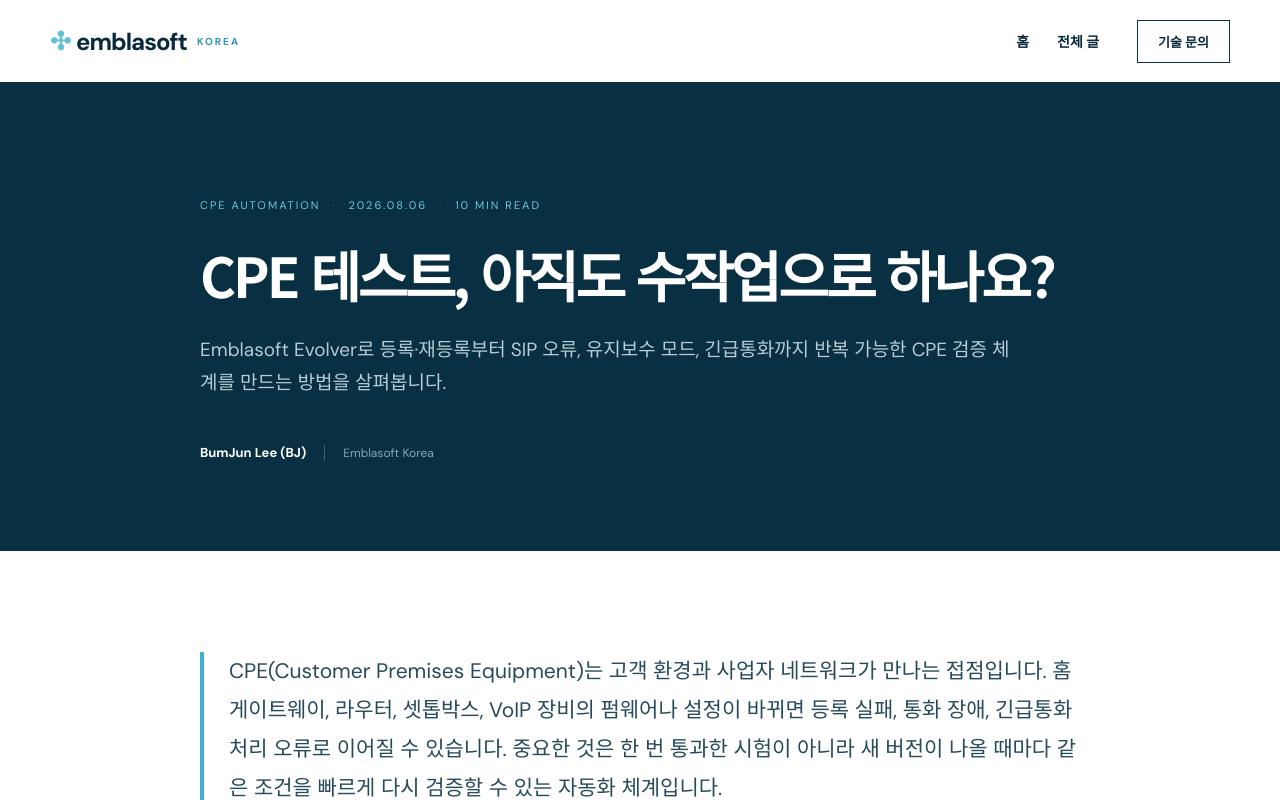
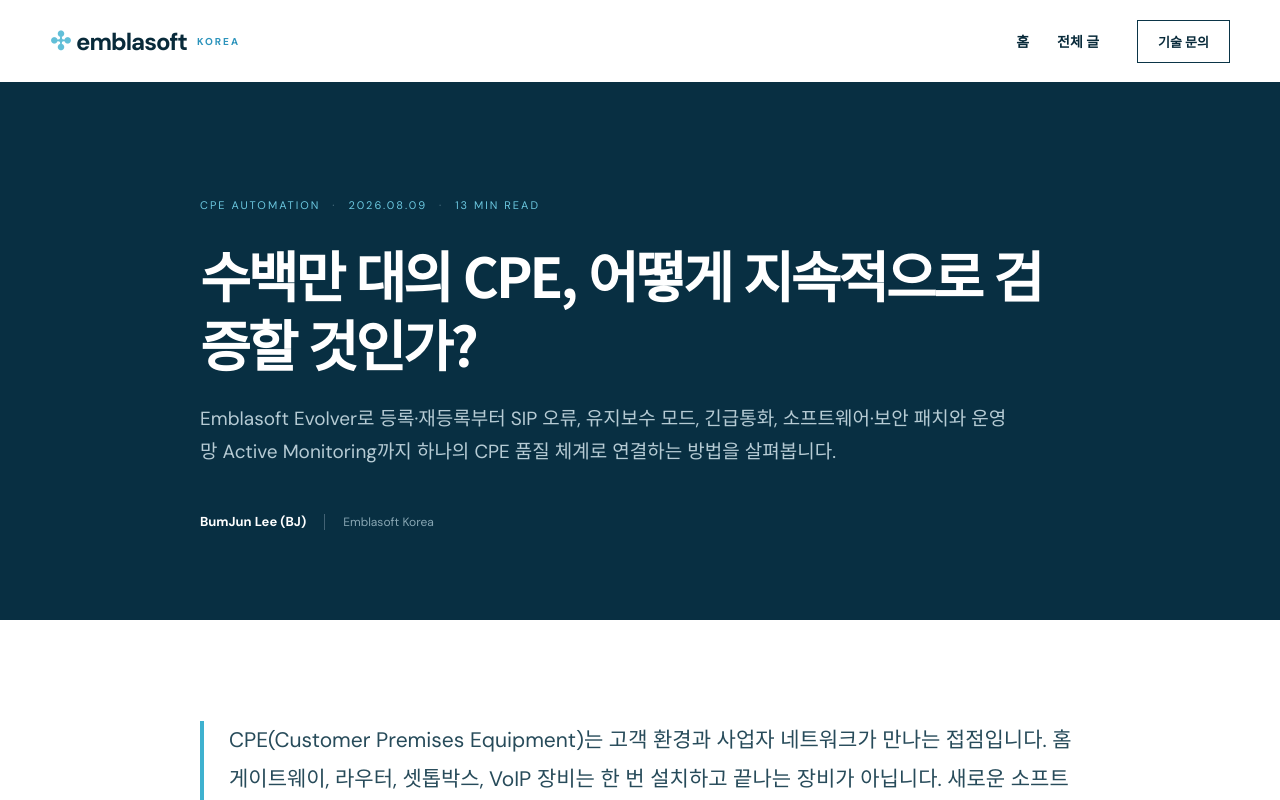
Before and after one commit to mystar11/emblasoft-kr, a Next.js app: page /blog/cpe-automation-sip-ims in a window 1280 px wide. Shown: the top 800 px of the page. Built offline with nearby package versions, Linux system fonts and the light colour scheme.

Commit message:
Expand CPE article with July 22 Emblasoft material

```diff
--- a/app/blog/cpe-automation-sip-ims/page.tsx
+++ b/app/blog/cpe-automation-sip-ims/page.tsx
@@ -2,30 +2,34 @@
 import TechnicalArticle from "../TechnicalArticle";
 
 export const metadata: Metadata = {
-  title: "CPE 자동화 테스트: Emblasoft Evolver로 SIP/IMS 검증하기",
-  description: "SIP/IMS CPE의 등록·재등록, 오류 응답, 유지보수 모드와 긴급통화를 자동 검증하는 방법과 유럽 통신사 적용 사례를 소개합니다.",
-  keywords: ["Emblasoft", "Evolver", "CPE 테스트", "SIP 테스트", "IMS 테스트", "자동화 테스트", "CI/CD/CT", "긴급통화"],
+  title: "CPE 자동화 테스트: Emblasoft Evolver로 대규모 CPE 전체 라이프사이클 검증하기",
+  description: "Emblasoft의 2026년 7월 22일 CPE 자료와 유럽 대형 통신사 사례를 바탕으로 SIP/IMS CPE의 기능·성능·보안·업데이트·Active Monitoring을 자동화하는 방법을 설명합니다.",
+  keywords: ["Emblasoft", "Evolver", "CPE 테스트", "SIP 테스트", "IMS 테스트", "자동화 테스트", "CI/CD/CT", "긴급통화", "Active Monitoring", "Cyber Resilience"],
 };
 
 export default function Page(){
   return <TechnicalArticle
     category="CPE AUTOMATION"
-    date="2026.08.06"
-    title="CPE 테스트, 아직도 수작업으로 하나요?"
-    dek="Emblasoft Evolver로 등록·재등록부터 SIP 오류, 유지보수 모드, 긴급통화까지 반복 가능한 CPE 검증 체계를 만드는 방법을 살펴봅니다."
-    read="10"
-    lead="CPE(Customer Premises Equipment)는 고객 환경과 사업자 네트워크가 만나는 접점입니다. 홈 게이트웨이, 라우터, 셋톱박스, VoIP 장비의 펌웨어나 설정이 바뀌면 등록 실패, 통화 장애, 긴급통화 처리 오류로 이어질 수 있습니다. 중요한 것은 한 번 통과한 시험이 아니라 새 버전이 나올 때마다 같은 조건을 빠르게 다시 검증할 수 있는 자동화 체계입니다."
+    date="2026.08.09"
+    title="수백만 대의 CPE, 어떻게 지속적으로 검증할 것인가?"
+    dek="Emblasoft Evolver로 등록·재등록부터 SIP 오류, 유지보수 모드, 긴급통화, 소프트웨어·보안 패치와 운영망 Active Monitoring까지 하나의 CPE 품질 체계로 연결하는 방법을 살펴봅니다."
+    read="13"
+    lead="CPE(Customer Premises Equipment)는 고객 환경과 사업자 네트워크가 만나는 접점입니다. 홈 게이트웨이, 라우터, 셋톱박스, VoIP 장비는 한 번 설치하고 끝나는 장비가 아닙니다. 새로운 소프트웨어 릴리스, 보안 패치, 하드웨어 변경과 유지보수 이벤트가 계속 발생합니다. CPE 자산이 수십만·수백만 대로 늘어날수록 품질 문제는 개별 장비 시험이 아니라 전체 CPE Estate의 지속적인 검증과 운영 문제로 바뀝니다. Emblasoft가 2026년 7월 22일 소개한 CPE 검증 관점도 바로 이 지점을 강조합니다."
     sections={[
-      {title:"왜 CPE 테스트가 점점 더 어려워지는가",paragraphs:["같은 기능을 제공하는 CPE라도 벤더, 하드웨어 리비전, 펌웨어, SIP 구현 방식과 IMS 설정에 따라 반응이 다를 수 있습니다. 신규 장비 도입뿐 아니라 기존 장비의 업데이트와 상태 변경까지 지속적으로 검증해야 하는 이유입니다.","수작업 테스트의 가장 큰 한계는 속도만이 아닙니다. 작업자마다 절차가 달라질 수 있어 동일 조건의 반복 검증과 결과 추적이 어렵고, 멀티벤더 장비와 릴리스가 늘어날수록 이 문제가 커집니다."]},
-      {title:"Evolver는 테스트 환경에서 무엇을 대신하는가",paragraphs:["Emblasoft Evolver는 기능·성능 테스트와 Active Monitoring을 자동화하고 SIP 기반 IMS 장비 및 CPE와 직접 상호작용하며 시그널링과 미디어를 제어합니다. 장비 특성에 따라 REST, SOAP, Telnet, SSH, 아날로그 포트 등 다양한 제어 경로도 사용할 수 있습니다.","CPE 등록에 필요한 DHCP와 DNS 역할을 에뮬레이션할 수 있어 IP 주소와 네트워크 설정을 의도적으로 변경하면서 등록·재등록 절차가 기대대로 동작하는지 검증할 수 있습니다."]},
-      {title:"정상 통화보다 상태 변화와 오류를 자동화해야 합니다",paragraphs:["효과적인 CPE 자동화는 정상 상태만 확인하지 않습니다. 초기 등록과 재등록, SIP 4xx·5xx·6xx 오류 응답, In-Service에서 Maintenance로의 상태 전이, 전원 중단과 유사한 이벤트, 복구 후 서비스 정상화까지 실제 운영 조건을 반복 재현해야 합니다.","특히 긴급통화는 일반 서비스 상태뿐 아니라 유지보수와 복구 과정에서도 사업자 정책과 규정에 맞는 경로로 처리되는지 별도 시나리오로 검증해야 합니다."],points:["등록/재등록: 주소·설정 변경과 만료 후 REGISTER 동작 확인","오류 처리: 4xx·5xx·6xx 이후 재시도·종료·상태 유지 정책 확인","상태 전이: In-Service·Maintenance·Out-of-Service 조건별 서비스 동작 확인","복구: 전원/상태 이벤트 이후 재등록과 서비스 정상화 확인"]},
-      {title:"상태 전이를 하나의 긴 스크립트로 만들 필요는 없습니다",paragraphs:["Evolver 사례에서 유용한 기능 중 하나는 CPE 상태를 중앙에서 원격 변경하고 서로 다른 스크립트가 공통 상태 파라미터를 공유하는 방식입니다. 원문은 이를 cross-script manoeuvring이라고 설명합니다.","상태와 조건을 재사용하면 정상 등록, 유지보수 진입, 긴급통화, 복구 같은 절차를 모듈화해 복합 시나리오를 만들 수 있고, 특정 펌웨어나 장비 모델만 선택해 같은 테스트를 다시 실행하기도 쉬워집니다."]},
-      {title:"CI/CD/CT에 연결하면 테스트가 릴리스 프로세스가 됩니다",paragraphs:["새 펌웨어나 설정이 준비될 때 정해진 CPE 회귀 테스트를 자동 실행하고 필수 시나리오가 기준을 만족할 때만 다음 단계로 넘어가도록 구성하면 시험이 배포 절차의 일부가 됩니다.","On-demand 시험, 야간 회귀, 릴리스 게이트와 감사 추적을 같은 자동화 체계에 연결하면 장비 종류와 릴리스 횟수가 늘어날수록 효과가 커집니다."],points:["On-demand: 특정 장비와 시나리오를 즉시 실행","Scheduled: 다수 CPE를 야간·주기적으로 배치 검증","Release gate: 필수 시나리오 통과 여부를 배포 조건으로 활용","Audit trail: 릴리스·롤백 시점의 결과와 로그를 추적 가능하게 보존"]},
+      {title:"CPE 시험을 개별 장비 시험이 아니라 Estate Assurance로 봐야 합니다",paragraphs:["Emblasoft가 2026년 7월 22일 소개한 CPE 관련 자료의 핵심 메시지는 명확합니다. 통신사가 관리하는 CPE는 소비자와 기업 고객을 합쳐 수백만 대까지 늘어날 수 있으며, 서비스·소프트웨어 업데이트와 보안 패치를 전체 자산에 안정적으로 적용하는 것은 단순한 기능시험 이상의 문제입니다.","CPE 한 모델이 정상 동작한다고 해서 전체 자산이 안전한 것은 아닙니다. 동일 제품도 하드웨어 리비전, 펌웨어, 설정, 가입 서비스, 지역별 네트워크 구성과 업데이트 이력에 따라 행동이 달라질 수 있습니다. 따라서 시험 대상은 장비 한 대가 아니라 ‘모델 × 펌웨어 × 설정 × 서비스 × 상태’의 조합으로 관리해야 합니다."],points:["Device model / hardware revision","Firmware and software release","SIP/IMS and network configuration","Consumer / Business service profile","In-Service / Maintenance / Out-of-Service state","Security patch and rollback status"]},
+      {title:"왜 CPE 테스트가 점점 더 어려워지는가",paragraphs:["같은 기능을 제공하는 CPE라도 벤더, 하드웨어 리비전, 펌웨어, SIP 구현 방식과 IMS 설정에 따라 반응이 다를 수 있습니다. 신규 장비 도입뿐 아니라 기존 장비의 업데이트와 상태 변경까지 지속적으로 검증해야 하는 이유입니다.","수작업 테스트의 가장 큰 한계는 속도만이 아닙니다. 작업자마다 절차가 달라질 수 있어 동일 조건의 반복 검증과 결과 추적이 어렵고, 멀티벤더 장비와 릴리스가 늘어날수록 이 문제가 커집니다. 특히 대규모 CPE Estate에서는 모든 조합을 사람이 반복 검증하는 방식 자체가 확장되지 않습니다."]},
+      {title:"Evolver는 테스트 환경에서 무엇을 대신하는가",paragraphs:["Emblasoft Evolver는 기능·성능 테스트와 Active Monitoring을 자동화하고 SIP 기반 IMS 장비 및 CPE와 직접 상호작용하며 시그널링과 미디어를 제어합니다. 장비 특성에 따라 REST, SOAP, Telnet, SSH, 아날로그 포트 등 다양한 제어 경로도 사용할 수 있습니다.","CPE 등록에 필요한 DHCP와 DNS 역할을 에뮬레이션할 수 있어 IP 주소와 네트워크 설정을 의도적으로 변경하면서 등록·재등록 절차가 기대대로 동작하는지 검증할 수 있습니다. 중요한 점은 CPE 자체만 확인하는 것이 아니라 CPE가 실제 사업자 서비스와 상호작용하는 전체 절차를 반복하는 것입니다."]},
+      {title:"정상 통화보다 상태 변화와 오류를 자동화해야 합니다",paragraphs:["효과적인 CPE 자동화는 정상 상태만 확인하지 않습니다. 초기 등록과 재등록, SIP 4xx·5xx·6xx 오류 응답, In-Service에서 Maintenance로의 상태 전이, 전원 중단과 유사한 이벤트, 복구 후 서비스 정상화까지 실제 운영 조건을 반복 재현해야 합니다.","특히 긴급통화는 일반 서비스 상태뿐 아니라 유지보수와 복구 과정에서도 사업자 정책과 규정에 맞는 경로로 처리되는지 별도 시나리오로 검증해야 합니다."],points:["등록/재등록: 주소·설정 변경과 만료 후 REGISTER 동작 확인","오류 처리: 4xx·5xx·6xx 이후 재시도·종료·상태 유지 정책 확인","상태 전이: In-Service·Maintenance·Out-of-Service 조건별 서비스 동작 확인","복구: 전원/상태 이벤트 이후 재등록과 서비스 정상화 확인","Emergency service: Maintenance·Recovery 중 긴급통화 처리 확인"]},
+      {title:"소프트웨어 업데이트와 보안 패치는 배포 전후를 모두 검증해야 합니다",paragraphs:["7월 22일 자료가 추가로 강조하는 부분은 CPE의 품질 보증이 신규 장비 인증에 끝나지 않는다는 점입니다. 통신사는 새로운 소프트웨어 릴리스, 기능 업데이트, 보안 패치와 장비 변경을 계속 배포해야 하며, 각 변경이 기존 서비스에 영향을 주지 않는지 반복 검증해야 합니다.","따라서 Release 전에는 Lab 또는 Pre-production에서 기능·성능·예외 시나리오를 실행하고, 배포 이후에는 Active Monitoring을 이용해 실제 서비스가 예상한 상태를 유지하는지 지속적으로 확인하는 구조가 적합합니다. 보안 패치가 취약점을 해결했더라도 SIP 등록, 음성 서비스, 긴급통화 또는 다른 서비스의 품질을 저하시킨다면 운영 측면에서는 완전한 성공으로 보기 어렵습니다."],points:["Pre-deployment: 기능·회귀·성능·보안 영향 검증","Rollout: 모델·지역·고객군별 단계적 배포와 품질 기준 확인","Post-deployment: Active Monitoring으로 핵심 서비스 지속 검증","Rollback: 실패 시 이전 버전 복귀 후 동일 시나리오 재검증"]},
+      {title:"상태 전이를 하나의 긴 스크립트로 만들 필요는 없습니다",paragraphs:["Evolver 사례에서 유용한 기능 중 하나는 CPE 상태를 중앙에서 원격 변경하고 서로 다른 스크립트가 공통 상태 파라미터를 공유하는 방식입니다. 원문은 이를 cross-script manoeuvring이라고 설명합니다.","상태와 조건을 재사용하면 정상 등록, 유지보수 진입, 긴급통화, 복구 같은 절차를 모듈화해 복합 시나리오를 만들 수 있고, 특정 펌웨어나 장비 모델만 선택해 같은 테스트를 다시 실행하기도 쉬워집니다. 대규모 Estate에서는 이러한 모듈화가 자동화 규모를 결정합니다."]},
+      {title:"CI/CD/CT에 연결하면 테스트가 릴리스 프로세스가 됩니다",paragraphs:["새 펌웨어나 설정이 준비될 때 정해진 CPE 회귀 테스트를 자동 실행하고 필수 시나리오가 기준을 만족할 때만 다음 단계로 넘어가도록 구성하면 시험이 배포 절차의 일부가 됩니다.","On-demand 시험, 야간 회귀, 릴리스 게이트와 감사 추적을 같은 자동화 체계에 연결하면 장비 종류와 릴리스 횟수가 늘어날수록 효과가 커집니다. 장기적으로는 모델·버전별 테스트 결과를 기반으로 위험도가 높은 장비군을 먼저 선별하는 운영 방식으로 확장할 수 있습니다."],points:["On-demand: 특정 장비와 시나리오를 즉시 실행","Scheduled: 다수 CPE를 야간·주기적으로 배치 검증","Release gate: 필수 시나리오 통과 여부를 배포 조건으로 활용","Audit trail: 릴리스·롤백 시점의 결과와 로그를 추적 가능하게 보존"]},
       {title:"유럽 대형 통신사 사례: 배치 테스트를 수시간에서 수분으로",paragraphs:["Emblasoft의 2026년 CPE Testing Case Study에 소개된 유럽 통신사는 수천만 대 규모의 CPE 자산을 관리합니다. Evolver 도입 전에는 한 배치의 CPE 시험에 여러 시간이 필요했지만 자동 테스트 프로그램 적용 후에는 수분 수준으로 줄었다고 설명합니다.","또한 중앙 콘솔에서 장비를 In-Service, Maintenance, Out-of-Service 상태로 원격 변경하고 예약·비정기 상태 변화와 Telnet 명령을 함께 사용해 업데이트 전후 동작을 검증합니다. 핵심은 특정 배수의 속도 향상보다 테스트를 사람의 작업 시간에서 분리하고 반복 가능한 프로세스로 바꾼 데 있습니다."],quote:"CPE 종류와 릴리스 횟수가 늘어날수록 자동화의 가치는 ‘더 빨리’보다 ‘같은 기준을 매번 재현한다’는 데서 커집니다."},
-      {title:"규제 대응에서 자동화 테스트가 하는 역할",paragraphs:["원문은 유럽 NIS2, Cyber Resilience Act와 영국 Telecoms Security Act 등 강화되는 사이버보안·복원력 요구를 CPE 운영 배경으로 제시합니다. 자동화 테스트의 역할은 규제를 대신 준수하는 것이 아니라 변경 전후 검증 결과와 실행 이력을 일관되게 남겨 감사와 보고에 필요한 기술적 증빙을 강화하는 것입니다.","특정 법규의 준수 여부는 조직, 제품, 공급망과 적용 범위에 따라 별도 검토가 필요합니다. 테스트 결과 자체가 인증이나 법적 준수를 보장하지는 않습니다."]},
-      {title:"국내 환경에서 우선 검토할 적용 영역",paragraphs:["한국에서는 일반 유선 CPE뿐 아니라 IMS/VoIP, 기업용 게이트웨이, Private 5G CPE, 스마트홈·IoT 장비와 셋톱박스로 적용 범위를 확장할 수 있습니다. 특히 멀티벤더 조합이 많거나 펌웨어 업데이트가 잦은 환경에서 자동 회귀 테스트의 가치가 큽니다."],points:["통신사 IMS/VoIP: SIP 등록·재등록, 오류 응답, 긴급통화, 상태 전이","Home Gateway/Router: DHCP·DNS 조건 변경, 펌웨어 회귀, 전원·복구 이벤트","Private 5G: CPE/UE 접속 절차와 서비스 연동, 버전별 반복 검증","Smart Home/IoT: 다양한 벤더 장비의 대량 회귀와 업데이트 전 검증"]},
-      {title:"도입 전에 이 여섯 가지를 확인하십시오",paragraphs:["자동화 도구보다 먼저 현재 반복하고 있는 시나리오와 합격 기준을 정의해야 합니다. 다음 항목이 준비돼 있으면 PoC 범위와 자동화 우선순위를 훨씬 빠르게 결정할 수 있습니다."],points:["현재 수작업으로 반복하는 CPE 테스트 시나리오가 목록화되어 있는가","모델·펌웨어·SIP 스택별 공통 합격 기준이 정의되어 있는가","Maintenance·Out-of-Service·Recovery 조건이 포함되어 있는가","긴급통화와 4xx·5xx·6xx 같은 예외 시나리오가 포함되어 있는가","결과를 릴리스 승인·롤백·감사 추적과 연결할 수 있는가","CI/CD/CT 또는 기존 오케스트레이션에서 자동 트리거할 수 있는가"]},
+      {title:"Active Monitoring을 추가하면 배포 이후의 품질까지 관리할 수 있습니다",paragraphs:["CPE Estate의 운영 위험은 Lab 시험만으로 끝낼 수 없습니다. 실제 고객 환경에서는 지역망, IMS 상태, 외부 서비스, 전원·회선 상태 등 사전 시험에서 통제할 수 없는 변수가 존재합니다. Evolver의 Active Monitoring을 이용하면 실제 서비스 사용과 유사한 시나리오를 주기적으로 실행하여 배포 이후에도 품질을 확인할 수 있습니다.","예를 들어 펌웨어가 배포된 장비군에 대해 SIP Registration, Voice Call, Emergency Call, DNS/DHCP, 서비스 복구 같은 핵심 절차를 지속적으로 실행하고 임계치를 벗어나면 운영팀에 알릴 수 있습니다. 이를 통해 ‘업데이트가 배포되었다’는 사실과 ‘업데이트 이후 서비스가 정상이다’라는 사실을 구분할 수 있습니다."],points:["Registration success/failure","Call setup success and setup time","Voice/media quality where applicable","Recovery after maintenance or restart","Service availability by firmware/model group"]},
+      {title:"규제와 Cyber Resilience 관점에서 자동화 테스트가 하는 역할",paragraphs:["Emblasoft의 CPE 자료는 유럽의 Cyber Resilience 요구와 강화되는 통신 인프라 보안 환경을 중요한 배경으로 다룹니다. CPE는 고객 네트워크와 사업자 인프라의 경계에 있기 때문에 취약한 소프트웨어나 잘못된 패치는 대규모 서비스 영향과 보안 위험으로 이어질 수 있습니다.","자동화 테스트의 역할은 규정 준수를 대신하는 것이 아니라 변경 전후 검증 결과와 실행 이력을 일관되게 남겨 감사와 보고에 필요한 기술적 증빙을 강화하는 것입니다. 특정 법규의 준수 여부는 조직, 제품, 공급망과 적용 범위에 따라 별도 검토가 필요하며 테스트 결과 자체가 인증이나 법적 준수를 보장하지는 않습니다."]},
+      {title:"국내 통신사 환경에서는 CPE Estate를 이렇게 분리해 시작하는 것이 현실적입니다",paragraphs:["한국에서는 일반 유선 CPE뿐 아니라 IMS/VoIP, 기업용 게이트웨이, Private 5G CPE, 스마트홈·IoT 장비와 셋톱박스로 적용 범위를 확장할 수 있습니다. 처음부터 모든 장비를 자동화하기보다 장애 영향과 변경 빈도가 높은 영역부터 시작하는 것이 적절합니다.","예를 들어 IMS/VoIP CPE의 Registration·Emergency Call을 1차 대상으로 선정하고, 이후 Home Gateway, 기업용 CPE, Private 5G CPE로 확장하면 공통 자동화 자산을 재사용할 수 있습니다."],points:["통신사 IMS/VoIP: SIP 등록·재등록, 오류 응답, 긴급통화, 상태 전이","Home Gateway/Router: DHCP·DNS 조건 변경, 펌웨어 회귀, 전원·복구 이벤트","Enterprise CPE: SLA 기반 서비스 가용성, VPN/Voice/Data 연계 검증","Private 5G: CPE/UE 접속 절차와 서비스 연동, 버전별 반복 검증","Smart Home/IoT: 다양한 벤더 장비의 대량 회귀와 업데이트 전 검증"]},
+      {title:"도입 전에 이 여덟 가지를 확인하십시오",paragraphs:["자동화 도구보다 먼저 현재 CPE 자산과 반복 시험 시나리오, 합격 기준을 정의해야 합니다. 다음 항목이 준비돼 있으면 PoC 범위와 자동화 우선순위를 훨씬 빠르게 결정할 수 있습니다."],points:["CPE Estate를 모델·HW Revision·Firmware 기준으로 분류할 수 있는가","현재 수작업으로 반복하는 CPE 테스트 시나리오가 목록화되어 있는가","모델·펌웨어·SIP 스택별 공통 합격 기준이 정의되어 있는가","Maintenance·Out-of-Service·Recovery 조건이 포함되어 있는가","긴급통화와 4xx·5xx·6xx 같은 예외 시나리오가 포함되어 있는가","Software/Security Patch 전후 Regression 기준이 있는가","결과를 릴리스 승인·롤백·감사 추적과 연결할 수 있는가","CI/CD/CT 또는 기존 오케스트레이션에서 자동 트리거할 수 있는가"]},
+      {title:"공식 Emblasoft 자료",paragraphs:["본 글은 Emblasoft가 2026년 7월 22일 소개한 ‘Testing, validating, and assuring CPE with Emblasoft Evolver’의 CPE Estate Assurance 관점과 2026년 공개된 유럽 대형 통신사 CPE Case Study 내용을 한국 통신사 환경에 맞게 재구성한 것입니다.","Emblasoft 공식 Blog와 Resource Library에서 최신 CPE, Evolver, Active Monitoring 관련 자료를 확인할 수 있습니다."],points:["Emblasoft Blog — https://emblasoft.com/blog","Testing CPE solutions for a leading European operator with Evolver — Emblasoft Case Study","Emblasoft Evolver — Automated functional/performance testing and Active Monitoring"]},
     ]}
-    closing="CPE 자동화 테스트는 테스트를 빨리 하는 도구가 아니라, 배포 전에 같은 품질 기준을 매번 재현하는 운영 체계입니다. Evolver를 이용하면 등록·오류·상태 전이·복구·긴급통화 시나리오를 반복 가능하게 만들고 릴리스 프로세스와 연결할 수 있습니다."
+    closing="대규모 CPE 자동화의 목표는 몇 개의 Test Case를 빠르게 실행하는 것이 아닙니다. 장비 도입, 펌웨어 업데이트, 보안 패치, 유지보수, 장애와 복구를 거쳐 CPE가 운영되는 전체 기간 동안 동일한 품질 기준을 반복하고 증명하는 체계를 만드는 것입니다. Evolver를 활용하면 Lab의 기능·성능 검증에서 CI/CD/CT, Release Gate, 그리고 운영망 Active Monitoring까지 CPE 품질보증을 하나의 라이프사이클로 연결할 수 있습니다."
   />;
 }
```
